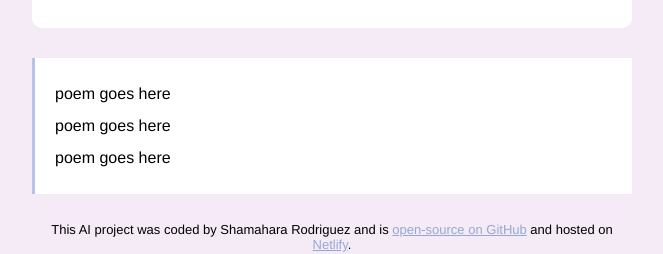
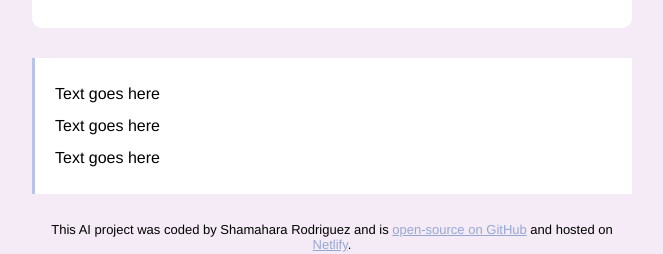
Before and after one commit to Shroez/text-generator, a plain HTML site: page index.html in a window 1280 px wide. Shown: the part 284-538 px from the top of the page, without its empty margins (308-971 px from the left). Drawn offline with nearby package versions, Linux system fonts and the light colour scheme.

Commit message:
changed theme topic, from poem to text

```diff
--- a/index.html
+++ b/index.html
@@ -24,11 +24,11 @@
           <input type="submit" class="submit-button" />
         </form>
         <div class="generated-text" id="submited-text">
-          poem goes here
+          Text goes here
           <br />
-          poem goes here
+          Text goes here
           <br />
-          poem goes here
+          Text goes here
           <br />
         </div>
         <br />
```
